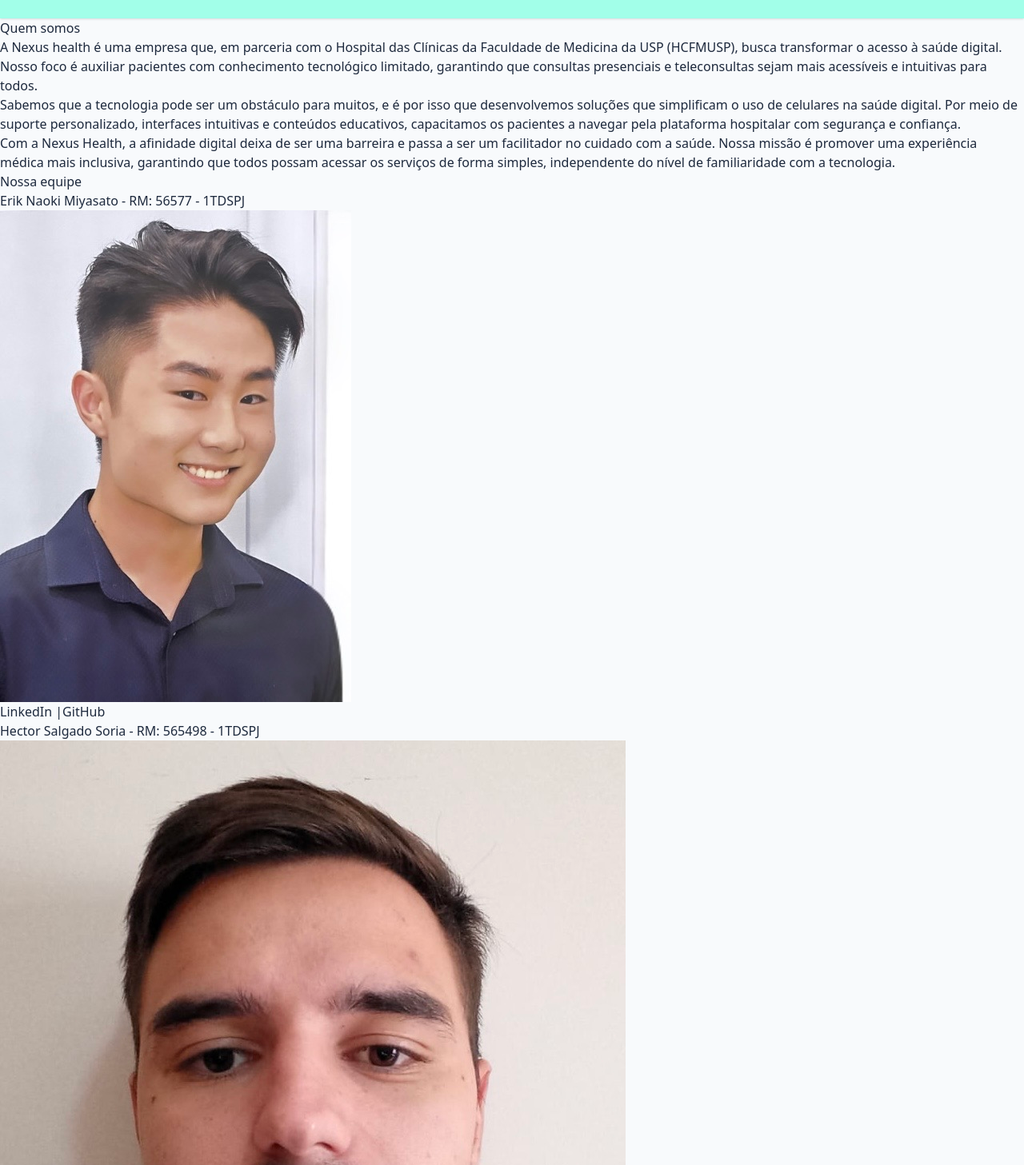
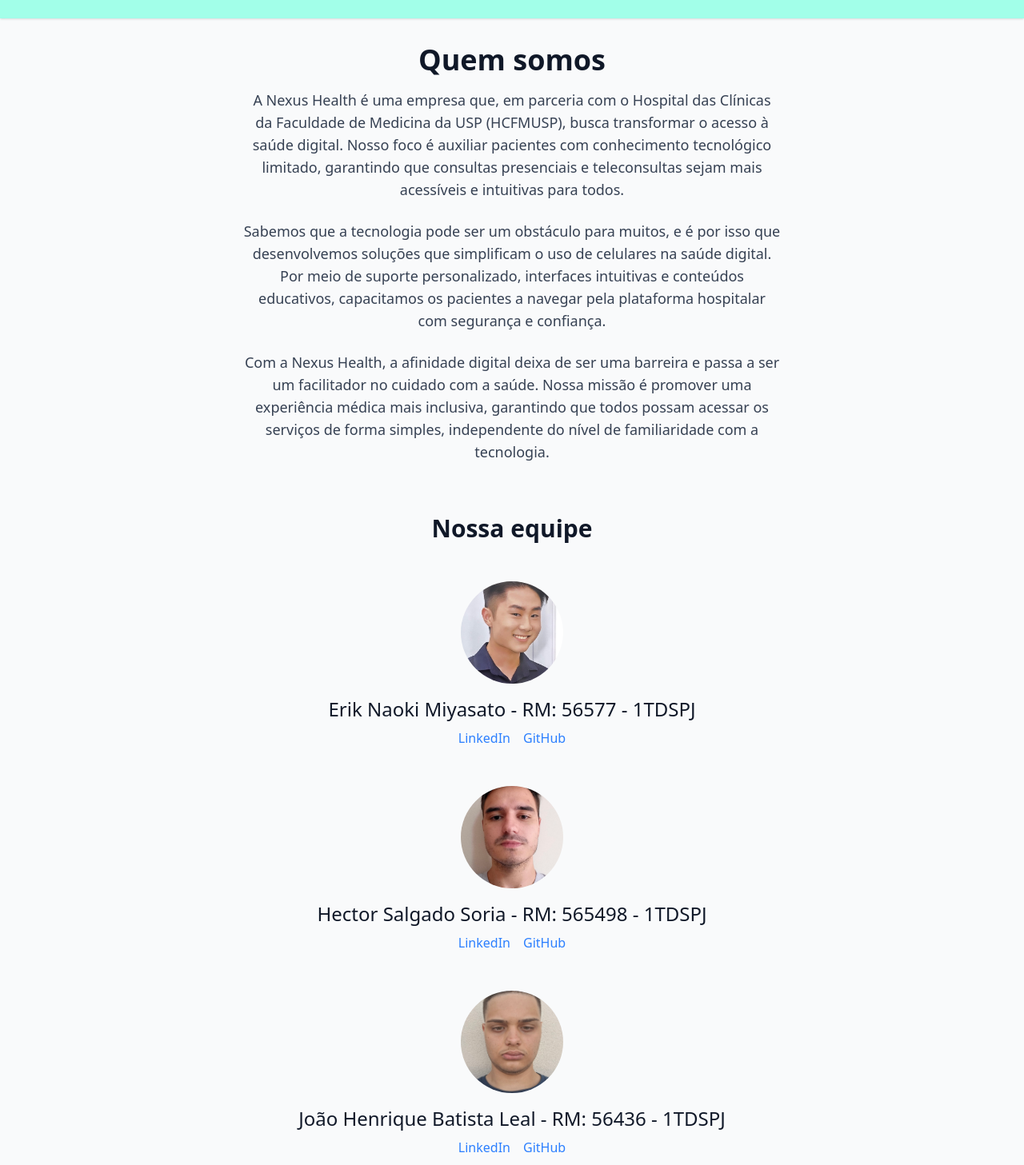
Before and after one commit to NexusHealth-1TDSPJ/frontend, a React (Vite) app in the folder nexushealth/: page /integrantes in a window 1280 px wide. Shown: the part 45-1502 px from the top of the page at 80% size. Built offline with nearby package versions, Linux system fonts and the light colour scheme.

Commit message:
style(integrantes): aplica estilos externos com integrantes.css

```diff
--- a/nexushealth/src/routes/integrantes/index.tsx
+++ b/nexushealth/src/routes/integrantes/index.tsx
@@ -1,57 +1,64 @@
-import Erik from '../../img/erik.jpg'
-import Hector from '../../img/hector.jpg'
-import Joao from '../../img/joao.jpg'
+import Erik from '../../img/erik.jpg';
+import Hector from '../../img/hector.jpg';
+import Joao from '../../img/joao.jpg';
+import './integrantes.css';
 
 export default function Integrantes() {
-    document.title = "Integrantes";
-    return(
-        <main>
-            <section>
-            <h1>Quem somos</h1>
-                <div>
-                    <p>A Nexus health é uma empresa que, em parceria com o Hospital das Clínicas da Faculdade de Medicina da USP
-                        (HCFMUSP), busca transformar o acesso à saúde digital. Nosso foco é auxiliar pacientes com conhecimento
-                        tecnológico limitado, garantindo que consultas presenciais e teleconsultas sejam mais acessíveis e
-                        intuitivas para todos. </p>
+  document.title = "Integrantes";
 
-                    <p>Sabemos que a tecnologia pode ser um obstáculo para muitos, e é por isso que desenvolvemos soluções que
-                        simplificam o uso de celulares na saúde digital. Por meio de suporte personalizado, interfaces
-                        intuitivas e conteúdos educativos, capacitamos os pacientes a navegar pela plataforma hospitalar com
-                        segurança e confiança.</p>
+  return (
+    <main className="fundo-integrantes">
+      <section className="introducao-integrantes">
+        <h1 className="titulo-introducao">Quem somos</h1>
+        <div className="texto-introducao">
+          <p className="paragrafo-introducao">
+            A Nexus Health é uma empresa que, em parceria com o Hospital das Clínicas da Faculdade de Medicina da USP (HCFMUSP),
+            busca transformar o acesso à saúde digital. Nosso foco é auxiliar pacientes com conhecimento tecnológico limitado,
+            garantindo que consultas presenciais e teleconsultas sejam mais acessíveis e intuitivas para todos.
+          </p>
+          <p className="paragrafo-introducao">
+            Sabemos que a tecnologia pode ser um obstáculo para muitos, e é por isso que desenvolvemos soluções que
+            simplificam o uso de celulares na saúde digital. Por meio de suporte personalizado, interfaces intuitivas e conteúdos
+            educativos, capacitamos os pacientes a navegar pela plataforma hospitalar com segurança e confiança.
+          </p>
+          <p>
+            Com a Nexus Health, a afinidade digital deixa de ser uma barreira e passa a ser um facilitador no cuidado com a saúde.
+            Nossa missão é promover uma experiência médica mais inclusiva, garantindo que todos possam acessar os serviços
+            de forma simples, independente do nível de familiaridade com a tecnologia.
+          </p>
+        </div>
+      </section>
 
-                        <p>Com a Nexus Health, a afinidade digital deixa de ser uma barreira e passa a ser um facilitador no cuidado
-                            com a saúde. Nossa missão é promover uma experiência médica mais inclusiva, garantindo que todos possam
-                        acessar os serviços de forma simples, independente do nível de familiaridade com a tecnologia.</p>
-                </div>
-            </section>
-            <section>
-                <h2>Nossa equipe</h2>
-                <div>
-                    <h3>Erik Naoki Miyasato - RM: 56577 - 1TDSPJ</h3>
-                    <img src={Erik} alt="Foto de Erik" />
-                    <p>
-                        <a href="http://linkedin.com/in/erik-miyasato-4b9062367" target="_blank">LinkedIn</a> |
-                        <a href="https://github.com/erikmiyasato" target="_blank">GitHub</a>
-                    </p>
-                </div>
-                <div>
-                    <h3>Hector Salgado Soria - RM: 565498 - 1TDSPJ</h3>
-                    <img src={Hector} alt="Foto de Hector " />
-                    <p>
-                        <a href="https://www.linkedin.com/in/hector-soria-76ab6726b/" target="_blank">LinkedIn</a> |
-                        <a href="https://github.com/Hectorsalgadoo" target="_blank">GitHub</a>
-                    </p>
-                </div>
-                <div>
-                    <h3>João Henrique Batista Leal- RM: 56436 - 1TDSPJ</h3>
-                    <img src={Joao} alt="Foto de João" />
-                    <p>
-                        <a href="https://www.linkedin.com/in/jo%C3%A3o-leal-8ba769307/" target="_blank">LinkedIn</a> |
-                        <a href="https://github.com/JoaoHBatistaLeal" target="_blank">GitHub</a>
-                    </p>
-                </div>
-            </section>
+      <section className="secao-equipe">
+        <h2 className="titulo-equipe">Nossa equipe</h2>
 
-        </main>
-    )
+        <div className="bloco-integrante">
+          <img src={Erik} alt="Foto de Erik" className="foto-integrante" />
+          <h3 className="nome-integrante">Erik Naoki Miyasato - RM: 56577 - 1TDSPJ</h3>
+          <div className="links-integrante">
+            <a href="http://linkedin.com/in/erik-miyasato-4b9062367" target="_blank" className="link-social">LinkedIn</a>
+            <a href="https://github.com/erikmiyasato" target="_blank" className="link-social">GitHub</a>
+          </div>
+        </div>
+
+        <div className="bloco-integrante">
+          <img src={Hector} alt="Foto de Hector" className="foto-integrante" />
+          <h3 className="nome-integrante">Hector Salgado Soria - RM: 565498 - 1TDSPJ</h3>
+          <div className="links-integrante">
+            <a href="https://www.linkedin.com/in/hector-soria-76ab6726b/" target="_blank" className="link-social">LinkedIn</a>
+            <a href="https://github.com/Hectorsalgadoo" target="_blank" className="link-social">GitHub</a>
+          </div>
+        </div>
+
+        <div className="bloco-integrante">
+          <img src={Joao} alt="Foto de João" className="foto-integrante" />
+          <h3 className="nome-integrante">João Henrique Batista Leal - RM: 56436 - 1TDSPJ</h3>
+          <div className="links-integrante">
+            <a href="https://www.linkedin.com/in/jo%C3%A3o-leal-8ba769307/" target="_blank" className="link-social">LinkedIn</a>
+            <a href="https://github.com/JoaoHBatistaLeal" target="_blank" className="link-social">GitHub</a>
+          </div>
+        </div>
+      </section>
+    </main>
+  );
 }
--- /dev/null
+++ b/nexushealth/src/routes/integrantes/integrantes.css
@@ -0,0 +1,49 @@
+@import "tailwindcss";
+
+.fundo-integrantes {
+  @apply bg-gray-50 py-8 px-4;
+}
+
+.introducao-integrantes {
+  @apply max-w-5xl mx-auto text-center mb-16;
+}
+
+.titulo-introducao {
+  @apply text-4xl font-bold text-gray-900 mb-4;
+}
+
+.texto-introducao {
+  @apply text-lg text-gray-700;
+}
+
+.paragrafo-introducao {
+  @apply mb-6;
+}
+
+.secao-equipe {
+  @apply max-w-5xl mx-auto;
+}
+
+.titulo-equipe {
+  @apply text-3xl font-semibold text-gray-900 text-center mb-12;
+}
+
+.bloco-integrante {
+  @apply flex flex-col items-center mb-12;
+}
+
+.foto-integrante {
+  @apply w-32 h-32 rounded-full mb-4 object-cover;
+}
+
+.nome-integrante {
+  @apply text-2xl font-medium text-gray-900 text-center;
+}
+
+.links-integrante {
+  @apply flex space-x-4 mt-2;
+}
+
+.link-social {
+  @apply text-blue-500 hover:underline;
+}
```
